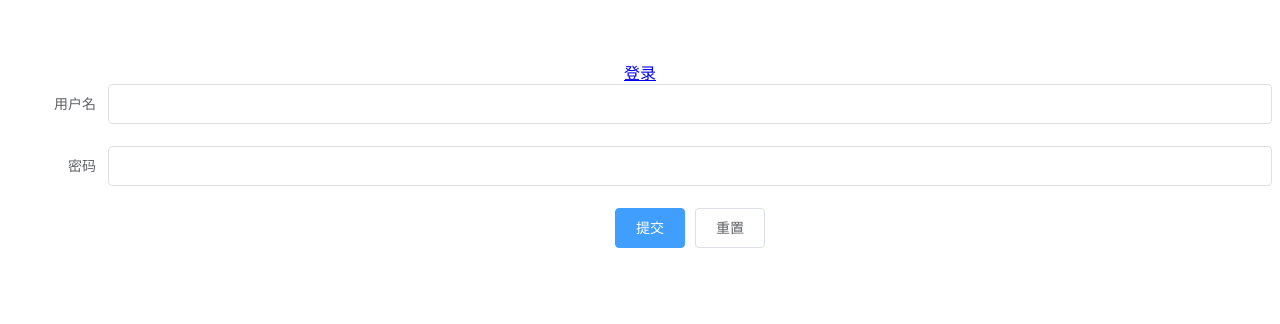
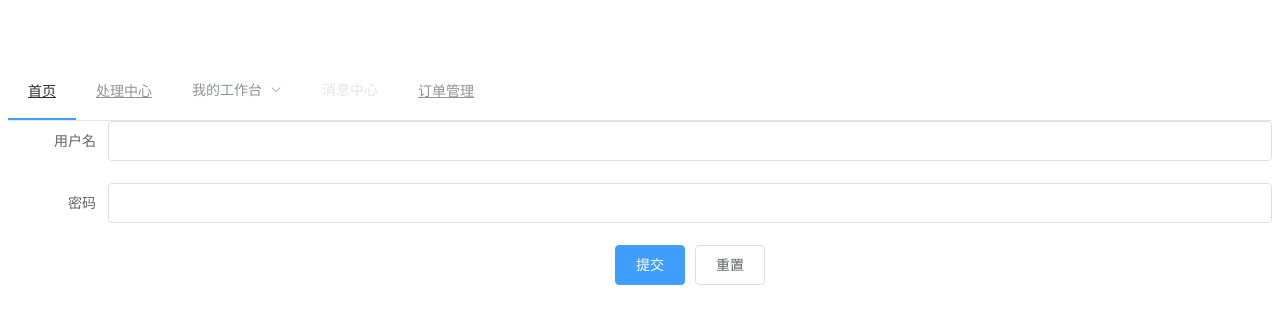
Before and after one commit to qm13579/springblog, a Vue app in the folder front/: page /#/login in a window 1280 px wide. Shown: the top 324 px of the page. Built offline with nearby package versions, Linux system fonts and the light colour scheme.

Commit message:
vue组件组合

```diff
--- a/front/src/App.vue
+++ b/front/src/App.vue
@@ -1,17 +1,22 @@
 <template>
   <div id="app">
-    <router-link to="login">登录</router-link>
+    <NavMenu></NavMenu>
     <router-view/>
   </div>
 </template>
 
 <script>
+import NavMenu from '@/components/navMenu/NavMenu'
 export default {
-  name: 'App'
+  name: 'App',
+  components: {
+    NavMenu
+  }
 }
 </script>
 
 <style>
+
 #app {
   font-family: 'Avenir', Helvetica, Arial, sans-serif;
   -webkit-font-smoothing: antialiased;
--- a/front/src/components/HelloWorld.vue
+++ b/front/src/components/HelloWorld.vue
@@ -1,7 +1,7 @@
 <template>
   <div class="hello">
-    <h1>{{ msg }}</h1>
-    <h1>{{message}}</h1>
+    <NavMenu></NavMenu>
+
     <button v-on:click="fun1('hello')">v-on绑定事件</button>
     <span>
         <font :color="ys1">v-bing属性绑定-用于获取改变标签值</font>
@@ -98,8 +98,12 @@
 </template>
 
 <script>
+import NavMenu from './navMenu/NavMenu'
 export default {
   name: 'HelloWorld',
+  components: {
+    NavMenu
+  },
   data () {
     return {
       msg: 'Welcome to Your Vue.js App',
--- /dev/null
+++ b/front/src/components/navMenu/NavMenu.vue
@@ -0,0 +1,37 @@
+<template>
+    <el-menu :default-active="activeIndex" class="el-menu-demo" mode="horizontal" @select="handleSelect">
+    <el-menu-item index="0"><router-link to="/">首页</router-link></el-menu-item>
+    <el-menu-item index="1"><router-link to="/process">处理中心</router-link></el-menu-item>
+    <el-submenu index="2">
+        <template slot="title">我的工作台</template>
+        <el-menu-item index="2-1">选项1</el-menu-item>
+        <el-menu-item index="2-2">选项2</el-menu-item>
+        <el-menu-item index="2-3">选项3</el-menu-item>
+        <el-submenu index="2-4">
+        <template slot="title">选项4</template>
+        <el-menu-item index="2-4-1">选项1</el-menu-item>
+        <el-menu-item index="2-4-2">选项2</el-menu-item>
+        <el-menu-item index="2-4-3">选项3</el-menu-item>
+        </el-submenu>
+    </el-submenu>
+    <el-menu-item index="3" disabled>消息中心</el-menu-item>
+    <el-menu-item index="4"><a href="https://www.ele.me" target="_blank">订单管理</a></el-menu-item>
+    </el-menu>
+
+</template>
+
+<script>
+  export default {
+    data() {
+      return {
+        activeIndex: '0',
+        activeIndex2: '0'
+      };
+    },
+    methods: {
+      handleSelect(key, keyPath) {
+        console.log(key, keyPath);
+      }
+    }
+  }
+</script>
--- /dev/null
+++ b/front/src/components/processing/Processing.vue
@@ -0,0 +1,14 @@
+<template>
+    <div>处理中心</div>
+</template>
+<script>
+export default {
+    name: 'Processing',
+    data(){
+
+        return {
+
+        }
+    },
+}
+</script>
--- /dev/null
+++ b/front/src/components/vMain.vue
@@ -0,0 +1,12 @@
+<template>
+    <div>我的主页</div>
+</template>
+
+<script>
+export default {
+    name: "Main",
+    components: {
+
+    }
+}
+</script>
--- a/front/src/router/index.js
+++ b/front/src/router/index.js
@@ -2,20 +2,26 @@ import Vue from 'vue'
 import Router from 'vue-router'
 import HelloWorld from '@/components/HelloWorld'
 import MyLogin from '@/components/login/MyLogin'
-
+import Main from '@/components/vMain'
+import Processing from '@/components/processing/Processing'
 Vue.use(Router)
 
 export default new Router({
   routes: [
     {
       path: '/',
-      name: 'HelloWorld',
-      component: HelloWorld
+      name: 'Main',
+      component: Main
     },
     {
       path: '/login',
       name: 'login',
       component: MyLogin
+    },
+    {
+      path: '/process',
+      name: 'process',
+      component: Processing,
     }
   ]
 })
```
Also changed, not shown: front/src/components/home/Home.vue (added, +8 -0 lines).
